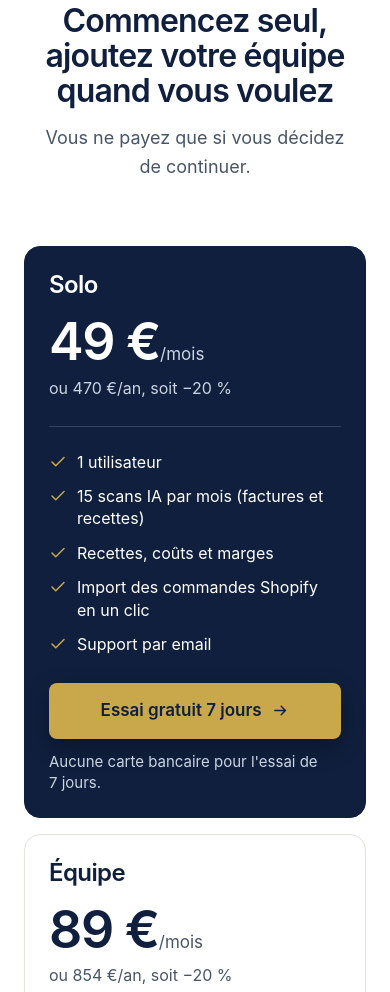
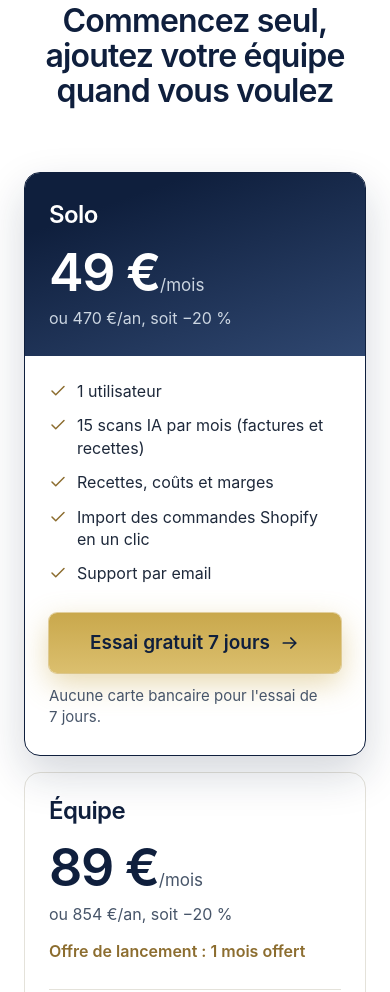
Before and after one commit to hubertledorven/knead-landing, an Astro site: page /maquette in a window 390 px wide. Shown: the part 8936-9928 px from the top of the page. Built offline with nearby package versions, Linux system fonts and the light colour scheme; Astro itself is replaced by a stand-in of ours.

Commit message:
Tarifs : nouvelle carte Solo et boutons alignés
- Carte Solo avec en-tête en dégradé et corps blanc.
- Bouton de Solo en dégradé doré avec halo, comme celui du hero.
- Aligne listes et boutons d'une carte à l'autre.
- Retire l'intro et ajoute une étiquette « Populaire », à comparer dans le
  sélecteur de la maquette avec une version sans étiquette.

Co-Authored-By: Claude Opus 5.5 <noreply@anthropic.com>

```diff
--- a/src/components/Pricing.astro
+++ b/src/components/Pricing.astro
@@ -4,6 +4,7 @@ const check = 'M20 6L9 17l-5-5';
 const formules = [
   {
     nom: 'Solo',
+    etiquette: 'Populaire',
     prix: '49',
     annuel: 'ou 470 €/an, soit −20 %',
     pointsForts: ['1 utilisateur', '15 scans IA par mois (factures et recettes)', 'Recettes, coûts et marges', 'Import des commandes Shopify en un clic', 'Support par email'],
@@ -34,17 +35,19 @@ const formules = [
 <section class="pricing" id="tarifs">
   <div class="wrap">
     <h2>Commencez seul, ajoutez votre équipe quand vous voulez</h2>
-    <p class="intro">Vous ne payez que si vous décidez de continuer.</p>
 
     <div class="grid">
       {formules.map((f) => (
         <article class:list={['plan', { featured: f.vedette }]}>
+          {f.etiquette && <p class="tag">{f.etiquette}</p>}
+          <div class="head">
             <h3>{f.nom}</h3>
             {f.prix
               ? <p class="price">{f.prix}&nbsp;€<small>/mois</small></p>
               : <p class="price quote">Sur devis</p>}
             <p class="year">{f.annuel}</p>
             {f.offre && <p class="offer">{f.offre}</p>}
+          </div>
           <ul>
             {f.pointsForts.map((p) => (
               <li>
@@ -67,40 +70,71 @@ const formules = [
 <style>
   .pricing { padding-block: 104px; }
   h2 { max-width: 17em; }
-  .intro { margin-top: 16px; font-size: 1.25rem; text-align: center; color: var(--ink-2); }
   .grid { display: grid; grid-template-columns: repeat(3, minmax(0, 1fr)); gap: 16px; align-items: stretch; margin-top: 64px; }
 
-  .plan { display: flex; flex-direction: column; padding: 32px; background: #fff; border: 1px solid var(--line); border-radius: var(--radius-lg); }
+  /* Sous-grille : listes et boutons s'alignent d'une carte à l'autre. */
+  .plan { display: grid; grid-row: span 4; grid-template-rows: subgrid; row-gap: 0; padding: 32px; background: #fff; border: 1px solid var(--line); border-radius: var(--radius-lg); }
   .price { margin-top: 16px; font-family: var(--title); font-size: 3.25rem; font-weight: var(--title-weight); letter-spacing: var(--title-track); line-height: 1.05; color: var(--navy); }
   .price small { font-family: var(--sans); font-size: 1.0625rem; font-weight: 400; letter-spacing: 0; color: var(--ink-2); }
   .quote { font-size: 2.5rem; line-height: 1.3; }
   .year { margin-top: 6px; font-size: 1rem; color: var(--ink-2); }
   .offer { margin-top: 12px; font-size: 1rem; font-weight: 600; color: var(--gold-ink); }
-  ul { list-style: none; display: flex; flex-direction: column; gap: 12px; margin-block: 24px 28px; padding-top: 24px; border-top: 1px solid var(--line); }
+  .head { padding-bottom: 24px; }
+  ul { list-style: none; display: flex; flex-direction: column; gap: 12px; margin-bottom: 28px; padding-top: 24px; border-top: 1px solid var(--line); }
   li { display: flex; gap: 10px; align-items: flex-start; font-size: 1rem; line-height: 1.4; }
   svg { flex: none; width: 18px; height: 18px; margin-top: 2px; fill: none; stroke: var(--gold-ink); stroke-width: 2; stroke-linecap: round; stroke-linejoin: round; }
-  .foot { margin-top: auto; }
-  .btn { width: 100%; }
+  .foot { display: contents; }
+  .btn { min-height: 60px; }
   /* Sans ombre : le bouton doré de la formule mise en avant reste le plus visible. */
   .btn-line { --btn-shadow: none; --btn-shadow-hover: none; background: #fff; color: var(--navy); border: 1px solid var(--navy); }
   .btn-line:hover { background: var(--paper); }
   .note { margin-top: 12px; font-size: .9375rem; line-height: 1.4; color: var(--ink-2); }
 
-  .featured { margin-block: -16px; padding-block: 48px; background: var(--navy); border-color: var(--navy); color: #fff; }
+  /* Carte Solo : en-tête en dégradé, corps blanc. */
+  .plan.featured {
+    position: relative; margin-block: -16px; padding: 0; border-color: var(--navy);
+    box-shadow: 0 18px 44px rgba(15, 31, 61, .18);
+  }
+  .featured .head { padding: 48px 32px 24px; background: linear-gradient(160deg, var(--navy) 20%, #2F4770); border-radius: calc(var(--radius-lg) - 1px) calc(var(--radius-lg) - 1px) 0 0; color: #fff; }
+  /* Étiquette à cheval sur le haut de la carte : elle dit pourquoi Solo est mise en avant. */
+  .tag {
+    position: absolute; z-index: 1; top: -15px; left: 50%; transform: translateX(-50%); padding: 5px 14px;
+    background: linear-gradient(to bottom, #EAD48F, #D6B75F); border-radius: 999px;
+    box-shadow: 0 0 0 1px rgba(255, 255, 255, .4) inset, 0 6px 16px rgba(160, 128, 40, .3);
+    font-size: .875rem; font-weight: 600; color: var(--navy); white-space: nowrap;
+  }
+  /* Comparaison avec ou sans étiquette, à trancher avec le client. */
+  :global(html[data-tag="sans"]) .tag { display: none; }
   .featured h3, .featured .price { color: #fff; }
-  .featured .price small, .featured .year, .featured .note { color: var(--on-navy-2); }
-  .featured ul { border-top-color: rgba(255, 255, 255, .16); }
-  .featured svg { stroke: var(--gold); }
+  .featured .price small, .featured .year { color: var(--on-navy-2); }
+  .featured ul { margin-inline: 32px; border-top: 0; }
+  .featured .btn { margin-inline: 32px; }
+  .featured .note { margin: 12px 32px 48px; }
+
+  /* Bouton de Solo : même traitement que celui du hero, en doré. */
+  .btn-gold {
+    --btn-shadow: 0 0 0 1px rgba(201, 168, 76, .5), 0 10px 30px rgba(201, 168, 76, .45);
+    --btn-shadow-hover: 0 0 0 1px rgba(201, 168, 76, .7), 0 14px 38px rgba(201, 168, 76, .6);
+    min-height: 60px; padding-inline: 20px; font-size: 1.1875rem;
+    background: linear-gradient(to bottom, var(--gold), #DBBF6E);
+  }
+  .btn-gold:hover { background: linear-gradient(to bottom, #D6B863, #E4CC85); }
 
   .after { margin-top: 32px; font-size: 1rem; text-align: center; color: var(--ink-2); }
 
   @media (max-width: 960px) {
     .grid { grid-template-columns: minmax(0, 1fr); max-width: 520px; margin-inline: auto; }
-    .featured { margin-block: 0; padding-block: 32px; }
+    .plan { display: flex; flex-direction: column; }
+    .plan.featured { margin-block: 0; }
+    .featured .head { padding-top: 32px; }
+    .featured .note { margin-bottom: 32px; }
   }
   @media (max-width: 560px) {
     .pricing { padding-block: 64px; }
-    .intro { font-size: 1.125rem; }
     .plan { padding: 24px; }
+    .featured .head { padding: 28px 24px 24px; }
+    .featured ul { margin-inline: 24px; }
+    .featured .btn { margin-inline: 24px; }
+    .featured .note { margin: 12px 24px 28px; }
   }
 </style>
--- a/src/pages/maquette.astro
+++ b/src/pages/maquette.astro
@@ -24,6 +24,7 @@ import Footer from '../components/Footer.astro';
       var q = new URLSearchParams(location.search), d = document.documentElement;
       d.dataset.titres = q.get('titres') === 'a' ? 'a' : 'b';
       d.dataset.fond = q.get('fond') === 'bleu' ? 'bleu' : 'dore';
+      d.dataset.tag = q.get('tag') === 'populaire' ? 'populaire' : 'sans';
     })();
   </script>
 
@@ -54,6 +55,11 @@ import Footer from '../components/Footer.astro';
         <span>Fond hero</span>
         <a href="#" data-set="fond" data-value="dore">Doré</a>
         <a href="#" data-set="fond" data-value="bleu">Bleu</a>
+      </div>
+      <div class="row">
+        <span>Étiquette</span>
+        <a href="#" data-set="tag" data-value="sans">Sans</a>
+        <a href="#" data-set="tag" data-value="populaire">Populaire</a>
       </div>
     </div>
   </details>
```
Lines whose indentation alone changed are shown as unchanged.
